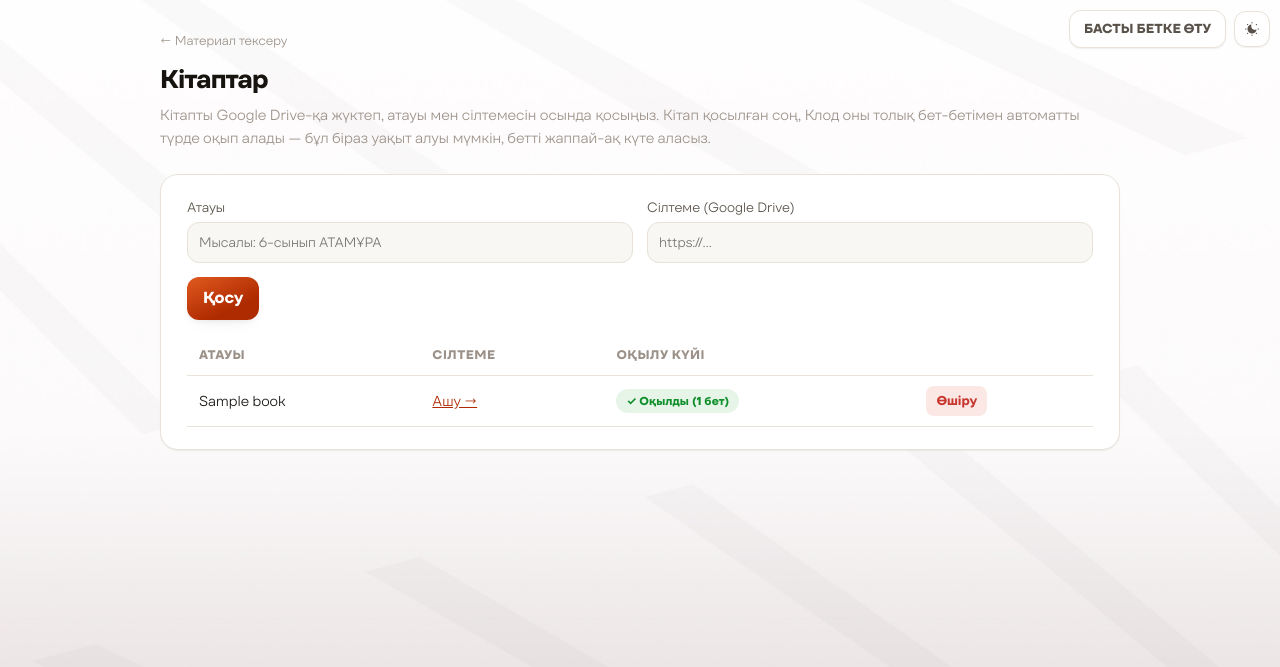
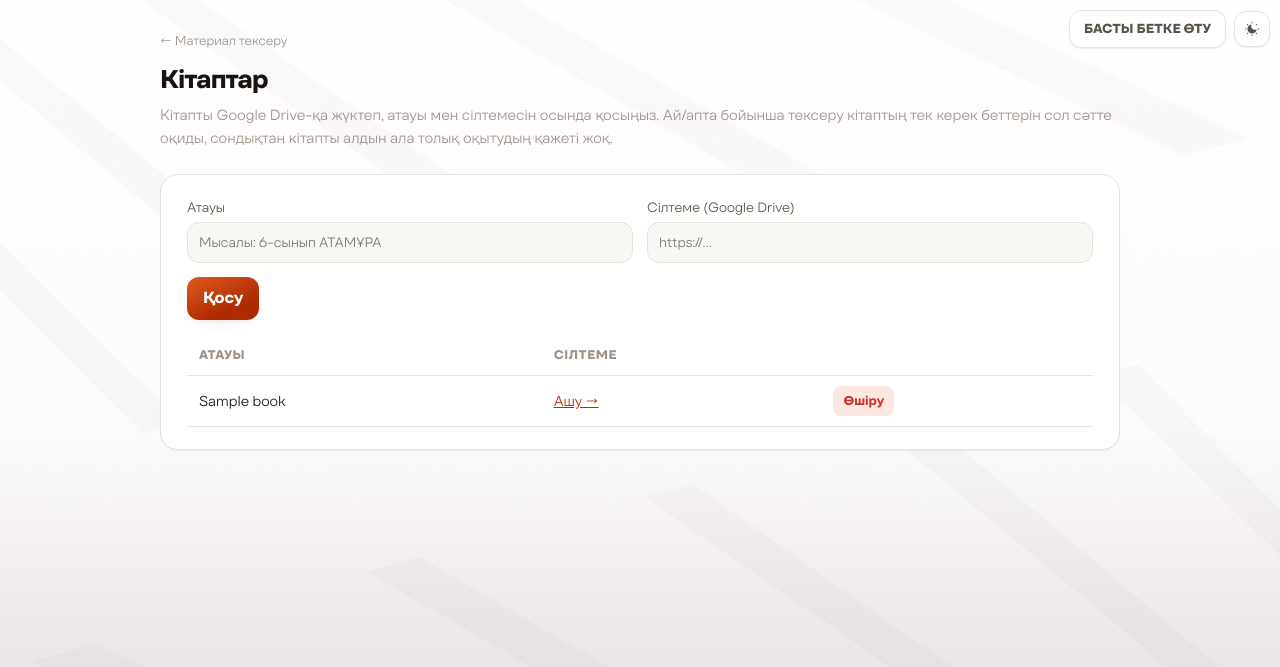
Before and after one commit to kuanushernar06-gif/analysis_work, a Flask app: page /books in a window 1280 px wide. Shown: the top 667 px of the page. Run offline with Flask 3, Linux system fonts and the light colour scheme; the visitor is signed in with stand-in values (Sample User, id 1); a database or web service that is not in the repository returns one stand-in record (values such as "Sample title"); parts of the project's set-up code (start-up, migrations or seed data) failed here and were passed over; some libraries are stand-ins or nearby versions.

Commit message:
Stop auto-reading whole books; return to the program page, not the picker
Targeted (month/week) checking already fetches only the pages it
needs on demand, so ingesting entire books page-by-page in the
background is no longer necessary — drop the auto-poll and the
"Оқылу күйі" status column from the Кітаптар page.

Also fix the back-link: КІТАПТАР now carries ?from=<program-slug>
from the materials page, so "← Материал тексеру" returns to that
program's page instead of the generic SMART/JUNIOR picker.

Co-Authored-By: Claude Sonnet 5 <noreply@anthropic.com>

```diff
--- a/app.py
+++ b/app.py
@@ -1236,6 +1236,14 @@ def step_material_check(run_id):
         return jsonify({"status": "error", "error": str(e)})
 
 
+def _books_back_url(conn, slug):
+    if slug:
+        program = _material_program_or_404(conn, slug)
+        if program is not None:
+            return url_for("materials_program_page", slug=slug)
+    return url_for("materials_list")
+
+
 @app.route("/books")
 def books_list():
     conn = get_db()
@@ -1243,7 +1251,13 @@ def books_list():
         "SELECT id, title, link, total_pages, ingest_status, ingest_error, created_at "
         "FROM books ORDER BY created_at, id"
     ).fetchall()
-    return render_template("books.html", books=books)
+    from_slug = request.args.get("from", "").strip()
+    return render_template(
+        "books.html",
+        books=books,
+        from_slug=from_slug,
+        back_url=_books_back_url(conn, from_slug),
+    )
 
 
 @app.route("/books/add", methods=["POST"])
@@ -1251,10 +1265,11 @@ def add_book():
     conn = get_db()
     title = request.form.get("title", "").strip()
     link = request.form.get("link", "").strip()
+    from_slug = request.form.get("from", "").strip()
 
     if not title:
         flash("Кітап атауын енгізіңіз.", "error")
-        return redirect(url_for("books_list"))
+        return redirect(url_for("books_list", **({"from": from_slug} if from_slug else {})))
 
     conn.execute(
         "INSERT INTO books (title, link) VALUES (?, ?)",
@@ -1262,7 +1277,7 @@ def add_book():
     )
     conn.commit()
     flash("Кітап қосылды.", "ok")
-    return redirect(url_for("books_list"))
+    return redirect(url_for("books_list", **({"from": from_slug} if from_slug else {})))
 
 
 @app.route("/books/<int:book_id>/ingest/step", methods=["POST"])
@@ -1379,10 +1394,11 @@ def ingest_book_step(book_id):
 @app.route("/books/<int:book_id>/delete", methods=["POST"])
 def delete_book(book_id):
     conn = get_db()
+    from_slug = request.form.get("from", "").strip()
     conn.execute("DELETE FROM books WHERE id = ?", (book_id,))
     conn.commit()
     flash("Кітап жойылды.", "ok")
-    return redirect(url_for("books_list"))
+    return redirect(url_for("books_list", **({"from": from_slug} if from_slug else {})))
 
 
 @app.route("/weeks/<int:week_id>/delete", methods=["POST"])
--- a/templates/base.html
+++ b/templates/base.html
@@ -85,7 +85,7 @@
     {% else %}
       <div class="top-right-actions no-print">
         {% if request.endpoint == 'materials_program_page' %}
-        <a class="top-right-chip" href="{{ url_for('books_list') }}">КІТАПТАР</a>
+        <a class="top-right-chip" href="{{ url_for('books_list', from=program['slug']) }}">КІТАПТАР</a>
         {% endif %}
         {% if request.endpoint != 'index' %}
         <a class="top-right-chip" href="{{ url_for('index') }}">БАСТЫ БЕТКЕ ӨТУ</a>
--- a/templates/books.html
+++ b/templates/books.html
@@ -4,18 +4,19 @@
 
 <div class="page-head">
   <div>
-    <a class="back-link" href="{{ url_for('materials_list') }}">← Материал тексеру</a>
+    <a class="back-link" href="{{ back_url }}">← Материал тексеру</a>
     <h1>Кітаптар</h1>
     <p class="muted">
       Кітапты Google Drive-қа жүктеп, атауы мен сілтемесін осында қосыңыз.
-      Кітап қосылған соң, Клод оны толық бет-бетімен автоматты түрде оқып алады —
-      бұл біраз уақыт алуы мүмкін, бетті жаппай-ақ күте аласыз.
+      Ай/апта бойынша тексеру кітаптың тек керек беттерін сол сәтте оқиды,
+      сондықтан кітапты алдын ала толық оқытудың қажеті жоқ.
     </p>
   </div>
 </div>
 
 <div class="card">
   <form method="post" action="{{ url_for('add_book') }}" class="form-grid">
+    <input type="hidden" name="from" value="{{ from_slug }}">
     <label>
       Атауы
       <input type="text" name="title" required autocomplete="off" placeholder="Мысалы: 6-сынып АТАМҰРА">
@@ -32,25 +33,17 @@
   {% if books %}
   <div class="table-scroll" style="margin-top:16px;">
     <table class="table">
-      <thead><tr><th>Атауы</th><th>Сілтеме</th><th>Оқылу күйі</th><th></th></tr></thead>
+      <thead><tr><th>Атауы</th><th>Сілтеме</th><th></th></tr></thead>
       <tbody>
         {% for book in books %}
         <tr data-book-row data-book-id="{{ book['id'] }}" data-ingest-status="{{ book['ingest_status'] }}">
           <td>{{ book['title'] }}</td>
           <td>{% if book['link'] %}<a href="{{ book['link'] }}" target="_blank" rel="noopener">Ашу →</a>{% else %}—{% endif %}</td>
-          <td data-ingest-cell>
-            {% if book['ingest_status'] == 'done' %}
-            <span class="pill pill-good">✓ Оқылды{% if book['total_pages'] %} ({{ book['total_pages'] }} бет){% endif %}</span>
-            {% elif book['ingest_status'] == 'error' %}
-            <span class="pill pill-bad" title="{{ book['ingest_error'] or '' }}">Қате</span>
-            {% else %}
-            <span class="pill pill-gold">Оқылуда…</span>
-            {% endif %}
-          </td>
           <td class="no-print">
             <div class="teacher-actions">
               <button type="button" class="btn btn-danger btn-small teacher-delete-btn">Өшіру</button>
               <form method="post" action="{{ url_for('delete_book', book_id=book['id']) }}" class="teacher-delete-confirm">
+                <input type="hidden" name="from" value="{{ from_slug }}">
                 <span class="muted">Шынымен өшіру керек пе?</span>
                 <button type="submit" class="btn btn-danger btn-small">Иә, өшіру</button>
                 <button type="button" class="btn btn-outline btn-small teacher-delete-cancel">Болдырмау</button>
@@ -86,44 +79,5 @@
       }
     });
   })();
-
-  (function () {
-    function setCell(row, html) {
-      var cell = row.querySelector('[data-ingest-cell]');
-      if (cell) cell.innerHTML = html;
-    }
-
-    function pill(cls, text, title) {
-      var t = title ? ' title="' + title.replace(/"/g, '&quot;') + '"' : '';
-      return '<span class="pill ' + cls + '"' + t + '>' + text + '</span>';
-    }
-
-    function stepOnce(row) {
-      var bookId = row.getAttribute('data-book-id');
-      fetch('/books/' + bookId + '/ingest/step', { method: 'POST' })
-        .then(function (r) { return r.json(); })
-        .then(function (data) {
-          if (data.status === 'done') {
-            setCell(row, pill('pill-good', '✓ Оқылды' + (data.total_pages ? ' (' + data.total_pages + ' бет)' : '')));
-          } else if (data.status === 'error') {
-            setCell(row, pill('pill-bad', 'Қате', data.error));
-          } else {
-            var progress = data.done_pages && data.total_pages
-              ? data.done_pages + '/' + data.total_pages + ' бет'
-              : 'Оқылуда…';
-            setCell(row, pill('pill-gold', progress));
-            setTimeout(function () { stepOnce(row); }, 300);
-          }
-        })
-        .catch(function () {
-          setCell(row, pill('pill-bad', 'Қате', 'Желі қатесі — бетті жаңартып көріңіз.'));
-        });
-    }
-
-    document.querySelectorAll('[data-book-row]').forEach(function (row) {
-      var status = row.getAttribute('data-ingest-status');
-      if (status !== 'done') stepOnce(row);
-    });
-  })();
 </script>
 {% endblock %}
```
